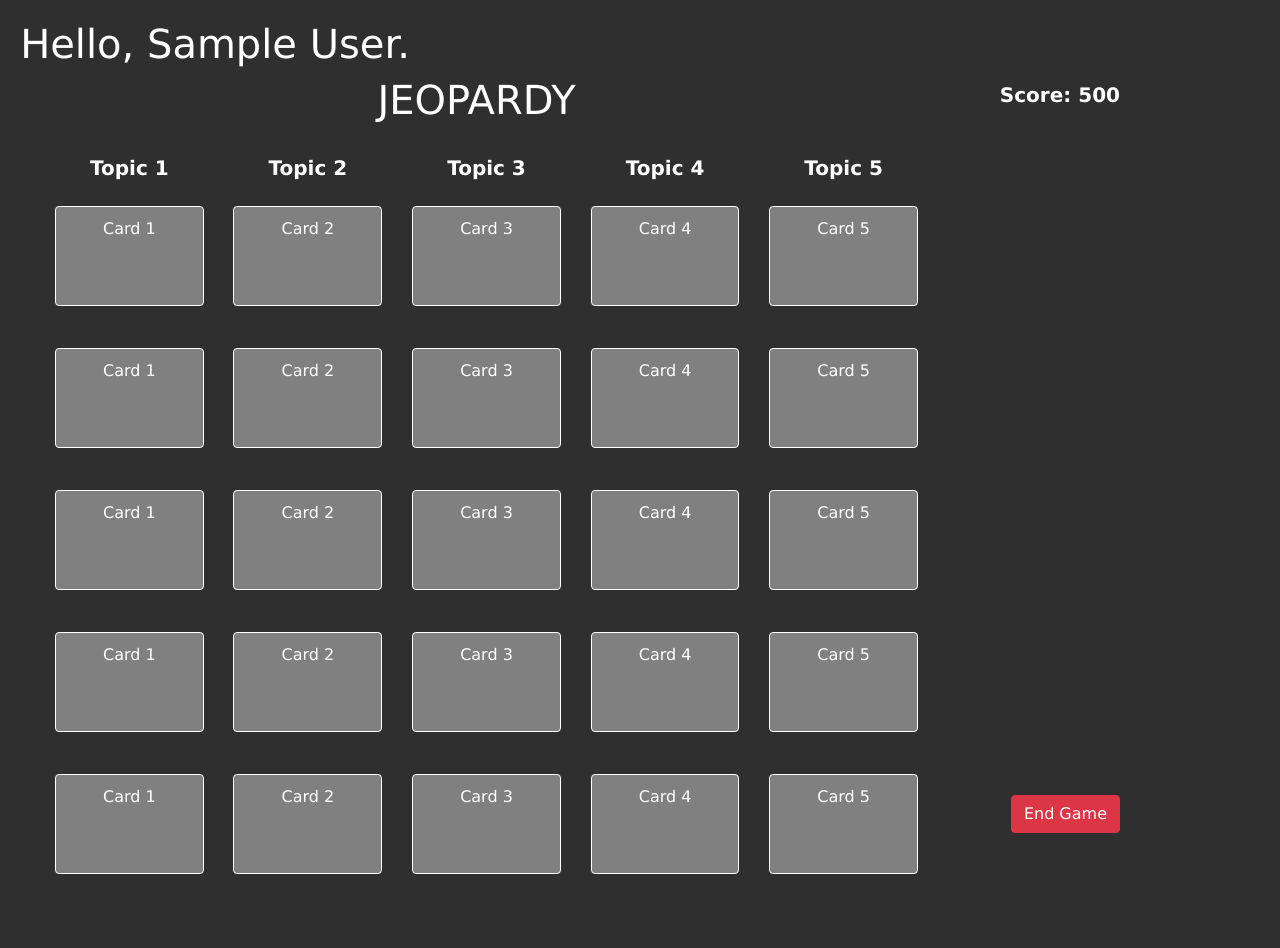
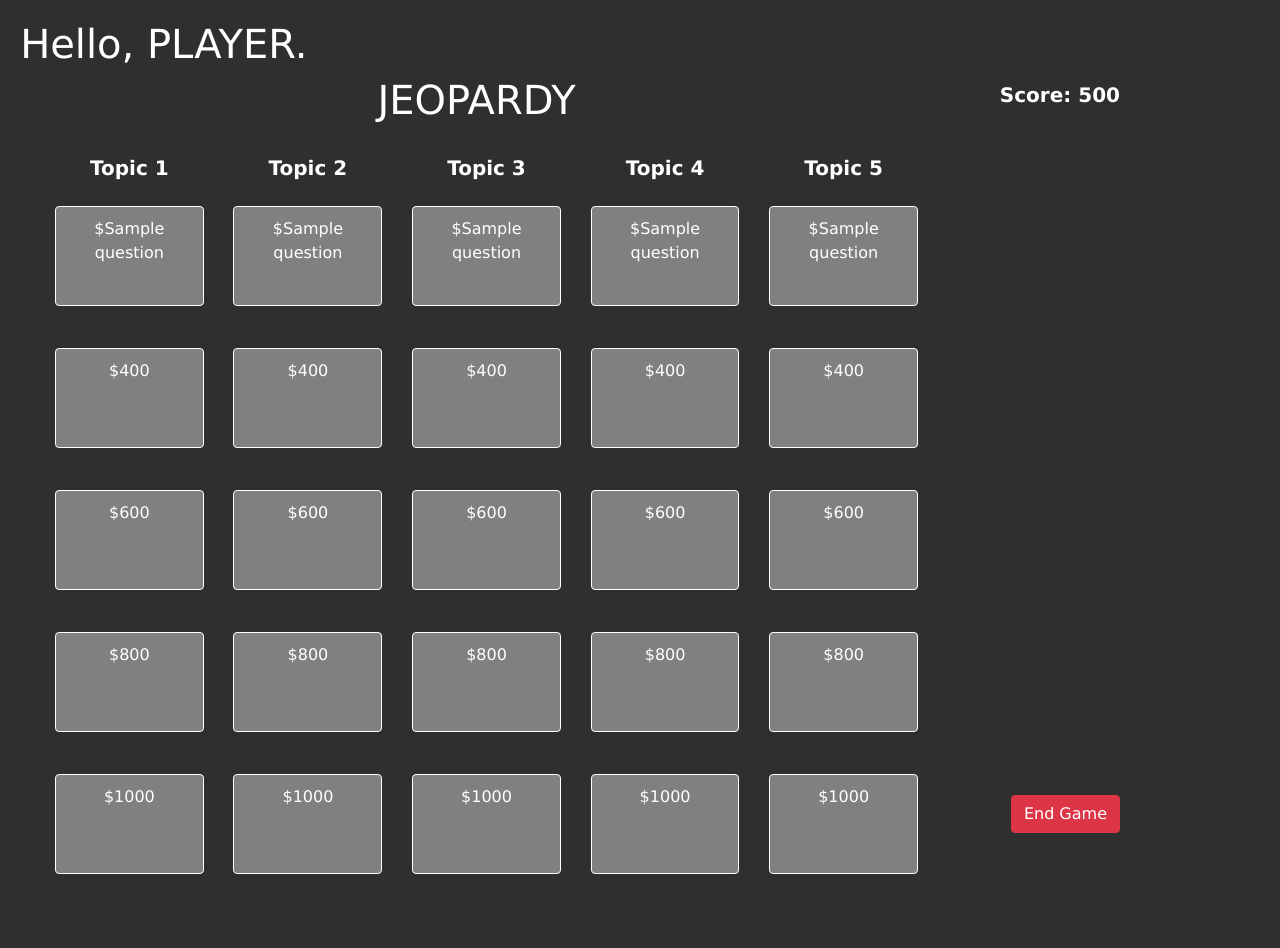
Before and after one commit to nourgoul/jeopardy, a PHP site: template templates/jeopardy.php in a window 1280 px wide. Shown: the part 86-1034 px from the top of the page. Run offline with PHP 8.4, Linux system fonts and the light colour scheme; the visitor is signed in with stand-in values (Sample User, id 1); the template is opened without the code that fills it: most values are stand-ins (such as "Sample title", 1, 10 or a date in 2020); a stand-in replaces the project's code that opens the database connection.

Commit message:
Still working on Jeopardy game - questions

```diff
--- a/index.php
+++ b/index.php
@@ -1,7 +1,7 @@
 <?php
     /**
      * Jeopardy Game Project
-     *
+     * Helped by: Selena Johnson (Scj4ve)
      */
 
     spl_autoload_register(function ($classname) {
--- a/templates/add.php
+++ b/templates/add.php
@@ -83,7 +83,7 @@
                         <input type="text" id="a10" name="a10"><br><br>
                     </div>
                     <button type="submit" class="btn btn-primary sub-button">Submit</button>
-                    <a class="btn btn-success" href="?command=jeopardy">Start Game</a>
+                    <a class="btn btn-success" href="?command=start">Start Game</a>
                 </form>
             </div>
         </section>
--- a/templates/jeopardy.php
+++ b/templates/jeopardy.php
@@ -27,7 +27,8 @@
     <div class="container row">
         <div class="col-10 container">
             <!-- game name -->
-            <h1 class="h1">Hello, <?=$_SESSION["name"]?>.</h1>
+<!--            <h1 class="h1">Hello, <?=$_SESSION["name"]?>.</h1> -->
+<h1 class="h1">Hello, PLAYER.</h1>
             <h1 class="h1 text-center">JEOPARDY</h1>
 
             <!-- topic names -->
@@ -38,53 +39,60 @@
                 <div class="topic btn btn-fix text-center col-2"><div class="well card-box bg-blue"><h4>Topic 3</h4></div></div>
                 <div class="topic btn btn-fix text-center col-2"><div class="well card-box bg-blue"><h4>Topic 4</h4></div></div>
                 <div class="topic btn btn-fix text-center col-2"><div class="well card-box bg-blue"><h4>Topic 5</h4></div></div>
-
             </div>
 
-
-
-            <!-- actual buttons -->
-            <!-- row 1 -->
+            <!-- API Question not showing up -->
+            <form action="?command=jeopardy" method="post">
             <div class="row">
-                <a href="#" class="box btn btn-fix text-center col-2 jeopardy-card"><div class="well card-box bg-blue"><p>Card 1</p></div></a>
-                <a href="#" class="box btn btn-fix text-center col-2 jeopardy-card"><div class="well card-box bg-blue"><p>Card 2</p></div></a>
-                <a href="#" class="box btn btn-fix text-center col-2 jeopardy-card"><div class="well card-box bg-blue"><p>Card 3</p></div></a>
-                <a href="#" class="box btn btn-fix text-center col-2 jeopardy-card"><div class="well card-box bg-blue"><p>Card 4</p></div></a>
-                <a href="#" class="box btn btn-fix text-center col-2 jeopardy-card"><div class="well card-box bg-blue"><p>Card 5</p></div></a>
+                <a href="#" class="box btn btn-fix text-center col-2 jeopardy-card"><div class="well card-box bg-blue">
+                    <p>$<?=$question["question"];?></p>
+                </div></a>
+                <a href="#" class="box btn btn-fix text-center col-2 jeopardy-card"><div class="well card-box bg-blue">
+                    <p>$<?=$question["question"];?></p>
+                </div></a>
+                <a href="#" class="box btn btn-fix text-center col-2 jeopardy-card"><div class="well card-box bg-blue">
+                    <p>$<?=$question["question"];?></p>
+                </div></a>
+                <a href="#" class="box btn btn-fix text-center col-2 jeopardy-card"><div class="well card-box bg-blue">
+                    <p>$<?=$question["question"];?></p>
+                </div></a>
+                <a href="#" class="box btn btn-fix text-center col-2 jeopardy-card"><div class="well card-box bg-blue">
+                    <p>$<?=$question["question"];?></p>
+                </div></a>
+                </form>
             </div>
 
             <div class="row">
-                <a href="#" class="box btn btn-fix text-center col-2 jeopardy-card"><div class="well card-box bg-blue"><p>Card 1</p></div></a>
-                <a href="#" class="box btn btn-fix text-center col-2 jeopardy-card"><div class="well card-box bg-blue"><p>Card 2</p></div></a>
-                <a href="#" class="box btn btn-fix text-center col-2 jeopardy-card"><div class="well card-box bg-blue"><p>Card 3</p></div></a>
-                <a href="#" class="box btn btn-fix text-center col-2 jeopardy-card"><div class="well card-box bg-blue"><p>Card 4</p></div></a>
-                <a href="#" class="box btn btn-fix text-center col-2 jeopardy-card"><div class="well card-box bg-blue"><p>Card 5</p></div></a>
+                <a href="#" class="box btn btn-fix text-center col-2 jeopardy-card"><div class="well card-box bg-blue"><p>$400</p></div></a>
+                <a href="#" class="box btn btn-fix text-center col-2 jeopardy-card"><div class="well card-box bg-blue"><p>$400</p></div></a>
+                <a href="#" class="box btn btn-fix text-center col-2 jeopardy-card"><div class="well card-box bg-blue"><p>$400</p></div></a>
+                <a href="#" class="box btn btn-fix text-center col-2 jeopardy-card"><div class="well card-box bg-blue"><p>$400</p></div></a>
+                <a href="#" class="box btn btn-fix text-center col-2 jeopardy-card"><div class="well card-box bg-blue"><p>$400</p></div></a>
             </div>
 
             <div class="row">
-                <a href="#" class="box btn btn-fix text-center col-2 jeopardy-card"><div class="well card-box bg-blue"><p>Card 1</p></div></a>
-                <a href="#" class="box btn btn-fix text-center col-2 jeopardy-card"><div class="well card-box bg-blue"><p>Card 2</p></div></a>
-                <a href="#" class="box btn btn-fix text-center col-2 jeopardy-card"><div class="well card-box bg-blue"><p>Card 3</p></div></a>
-                <a href="#" class="box btn btn-fix text-center col-2 jeopardy-card"><div class="well card-box bg-blue"><p>Card 4</p></div></a>
-                <a href="#" class="box btn btn-fix text-center col-2 jeopardy-card"><div class="well card-box bg-blue"><p>Card 5</p></div></a>
+                <a href="#" class="box btn btn-fix text-center col-2 jeopardy-card"><div class="well card-box bg-blue"><p>$600</p></div></a>
+                <a href="#" class="box btn btn-fix text-center col-2 jeopardy-card"><div class="well card-box bg-blue"><p>$600</p></div></a>
+                <a href="#" class="box btn btn-fix text-center col-2 jeopardy-card"><div class="well card-box bg-blue"><p>$600</p></div></a>
+                <a href="#" class="box btn btn-fix text-center col-2 jeopardy-card"><div class="well card-box bg-blue"><p>$600</p></div></a>
+                <a href="#" class="box btn btn-fix text-center col-2 jeopardy-card"><div class="well card-box bg-blue"><p>$600</p></div></a>
             </div>
 
             <div class="row">
-                <a href="#" class="box btn btn-fix text-center col-2 jeopardy-card"><div class="well card-box bg-blue"><p>Card 1</p></div></a>
-                <a href="#" class="box btn btn-fix text-center col-2 jeopardy-card"><div class="well card-box bg-blue"><p>Card 2</p></div></a>
-                <a href="#" class="box btn btn-fix text-center col-2 jeopardy-card"><div class="well card-box bg-blue"><p>Card 3</p></div></a>
-                <a href="#" class="box btn btn-fix text-center col-2 jeopardy-card"><div class="well card-box bg-blue"><p>Card 4</p></div></a>
-                <a href="#" class="box btn btn-fix text-center col-2 jeopardy-card"><div class="well card-box bg-blue"><p>Card 5</p></div></a>
+                <a href="#" class="box btn btn-fix text-center col-2 jeopardy-card"><div class="well card-box bg-blue"><p>$800</p></div></a>
+                <a href="#" class="box btn btn-fix text-center col-2 jeopardy-card"><div class="well card-box bg-blue"><p>$800</p></div></a>
+                <a href="#" class="box btn btn-fix text-center col-2 jeopardy-card"><div class="well card-box bg-blue"><p>$800</p></div></a>
+                <a href="#" class="box btn btn-fix text-center col-2 jeopardy-card"><div class="well card-box bg-blue"><p>$800</p></div></a>
+                <a href="#" class="box btn btn-fix text-center col-2 jeopardy-card"><div class="well card-box bg-blue"><p>$800</p></div></a>
             </div>
 
             <div class="row">
-                <a href="#" class="box btn btn-fix text-center col-2 jeopardy-card"><div class="well card-box bg-blue"><p>Card 1</p></div></a>
-                <a href="#" class="box btn btn-fix text-center col-2 jeopardy-card"><div class="well card-box bg-blue"><p>Card 2</p></div></a>
-                <a href="#" class="box btn btn-fix text-center col-2 jeopardy-card"><div class="well card-box bg-blue"><p>Card 3</p></div></a>
-                <a href="#" class="box btn btn-fix text-center col-2 jeopardy-card"><div class="well card-box bg-blue"><p>Card 4</p></div></a>
-                <a href="#" class="box btn btn-fix text-center col-2 jeopardy-card"><div class="well card-box bg-blue"><p>Card 5</p></div></a>
+                <a href="#" class="box btn btn-fix text-center col-2 jeopardy-card"><div class="well card-box bg-blue"><p>$1000</p></div></a>
+                <a href="#" class="box btn btn-fix text-center col-2 jeopardy-card"><div class="well card-box bg-blue"><p>$1000</p></div></a>
+                <a href="#" class="box btn btn-fix text-center col-2 jeopardy-card"><div class="well card-box bg-blue"><p>$1000</p></div></a>
+                <a href="#" class="box btn btn-fix text-center col-2 jeopardy-card"><div class="well card-box bg-blue"><p>$1000</p></div></a>
+                <a href="#" class="box btn btn-fix text-center col-2 jeopardy-card"><div class="well card-box bg-blue"><p>$1000</p></div></a>
             </div>
-
         </div>
         <!-- scores and stuff -->
         <div class="score col-2">
--- a/templates/landing.php
+++ b/templates/landing.php
@@ -46,7 +46,7 @@
                             be used in future randomly generated game boards. Afterwards, you will be able to proceed to
                             a randomly generated game board and play Jeopardy!
                         </p>
-                        <a href="?command=jeopardy" class="btn btn-primary main-button">Get Started</a>
+                        <a href="?command=start" class="btn btn-primary main-button">Get Started</a>
                     </div>
                 </div>
             </div>
--- a/templates/login.php
+++ b/templates/login.php
@@ -49,7 +49,7 @@
                         <input type="password" class="form-control" id="password" name="password" />
                     </div>
                     <div class="d-flex justify-content-center" style="margin-top:15px">
-                    <button type="submit" class="btn btn-primary">Get Started</button>
+                        <button type="submit" class="btn btn-primary">Get Started</button>
                     </div>
                 </form>
             </div>
--- a/templates/over.php
+++ b/templates/over.php
@@ -63,7 +63,7 @@
                             echo '<input type="hidden" name="newHS" value="' . $newHS . '">'; // check this for POST submission and also to display newHS message corectly
                         ?>
                         <button type="submit" class="btn btn-warning">Delete Selected</button>
-                        <a href="?command=jeopardy" class="btn btn-success">Play Again</a>
+                        <a href="?command=start" class="btn btn-success">Play Again</a>
                         <a href="?command=logout" class="btn btn-danger">Log Out</a>
                     </div>
                 </form>
```
Also changed, not shown: classes/JeopardyController.php (+54 -6 lines), setup.php (+14 -0 lines).
